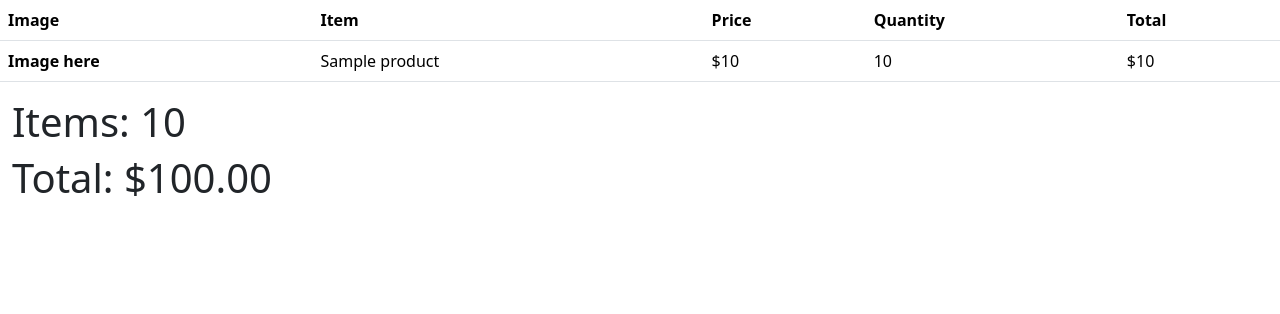
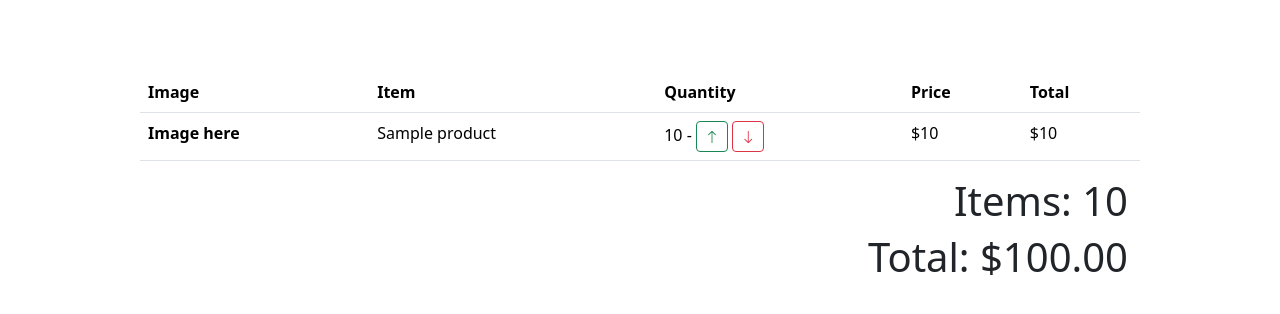
Before and after one commit to PuricelIonut/library, a Django app: template cart/templates/cart.html in a window 1280 px wide. Shown: the part 56-370 px from the top of the page. Run offline with Django 4.2, Linux system fonts and the light colour scheme; tables that the repository leaves empty hold one stand-in row (values such as "Sample post"); the template is opened without the code that fills it: values that come from a table or form of the project are taken from there, most other values are stand-ins (such as "Sample title", 1, 10 or a date in 2020).

Commit message:
cart done

```diff
--- /dev/null
+++ b/cart/static/cart.css
@@ -0,0 +1,13 @@
+#big-container {
+    width:80%;
+}
+
+#totals {
+    text-align: right;
+}
+
+@media (max-width: 600px) {
+    #big-container {
+        width:95%;
+    }
+}
--- a/shelf/static/js/cart.js
+++ b/cart/static/js/cart.js
@@ -37,5 +37,8 @@ var updateBtns = document.getElementsByClassName('update-cart')
 
     .then((data) =>{
         console.log('data:', data)
+        setTimeout(function(){
+            window.location.reload();
+          });
     })
 }
--- a/cart/templates/cart.html
+++ b/cart/templates/cart.html
@@ -4,16 +4,22 @@
 Shopping Cart
 {% endblock %}
 
+{% load static %}
+
 {% block body %}
 
+<link rel="stylesheet" href="{% static 'cart.css' %}">
+<br><br><br>
+<div class="container-fluid" id="big-container">
 
-<table class="table">
+<div class="table-responsive">
+  <table class="table">
     <thead class="thead-dark">
       <tr>
         <th scope="col">Image</th>
         <th scope="col">Item</th>
+        <th scope="col">Quantity</th>
         <th scope="col">Price</th>
-        <th scope="col">Quantity</th>
         <th scope="col">Total</th>
       </tr>
     </thead>
@@ -22,16 +28,27 @@ Shopping Cart
         <tr>
         <th scope="row">Image here</th>
         <td>{{ item.product.title }}</td>
+        <td>
+         {{ item.quantity }} -
+            <button data-product={{item.product.id}} data-action="add" type="button" class="btn btn-sm btn-outline-success update-cart"><i class="bi bi-arrow-up"></i></button>
+            <button data-product={{item.product.id}} data-action="remove" type="button" class="btn btn-sm btn-outline-danger update-cart"><i class="bi bi-arrow-down"></i></button>
+          </div>
+        </td>
         <td>${{ item.product.price }}</td>
-        <td>{{ item.quantity }}</td>
         <td>${{ item.get_total }}</td>
       </tr>
     {% endfor %}
     </tbody>
   </table>
+  </div>
 
-    <div class="container-fluid">
-        <h1 class='display-6'>Items: {{ order.get_cart_items }}</h1>
-        <h1 class='display-6'>Total: ${{ order.get_cart_total }}</h1>
-    </div>
+  <div class="container-fluid" id="totals">
+    <h1 class='display-6'>Items: {{ order.get_cart_items }}</h1>
+    <h1 class='display-6'>Total: ${{ order.get_cart_total }}</h1>
+  </div>
+
+  </div>
+
+  <script type="text/javascript" src="{% static 'js/cart.js' %}"></script>
+
 {% endblock %}
--- a/cart/views.py
+++ b/cart/views.py
@@ -15,6 +15,7 @@ def cart(request):
     else:
         items = []
     return render(request, 'cart.html', {'items':items, 'order':order})
+
 
 def update_item(request):
     data = json.loads(request.body)
```
